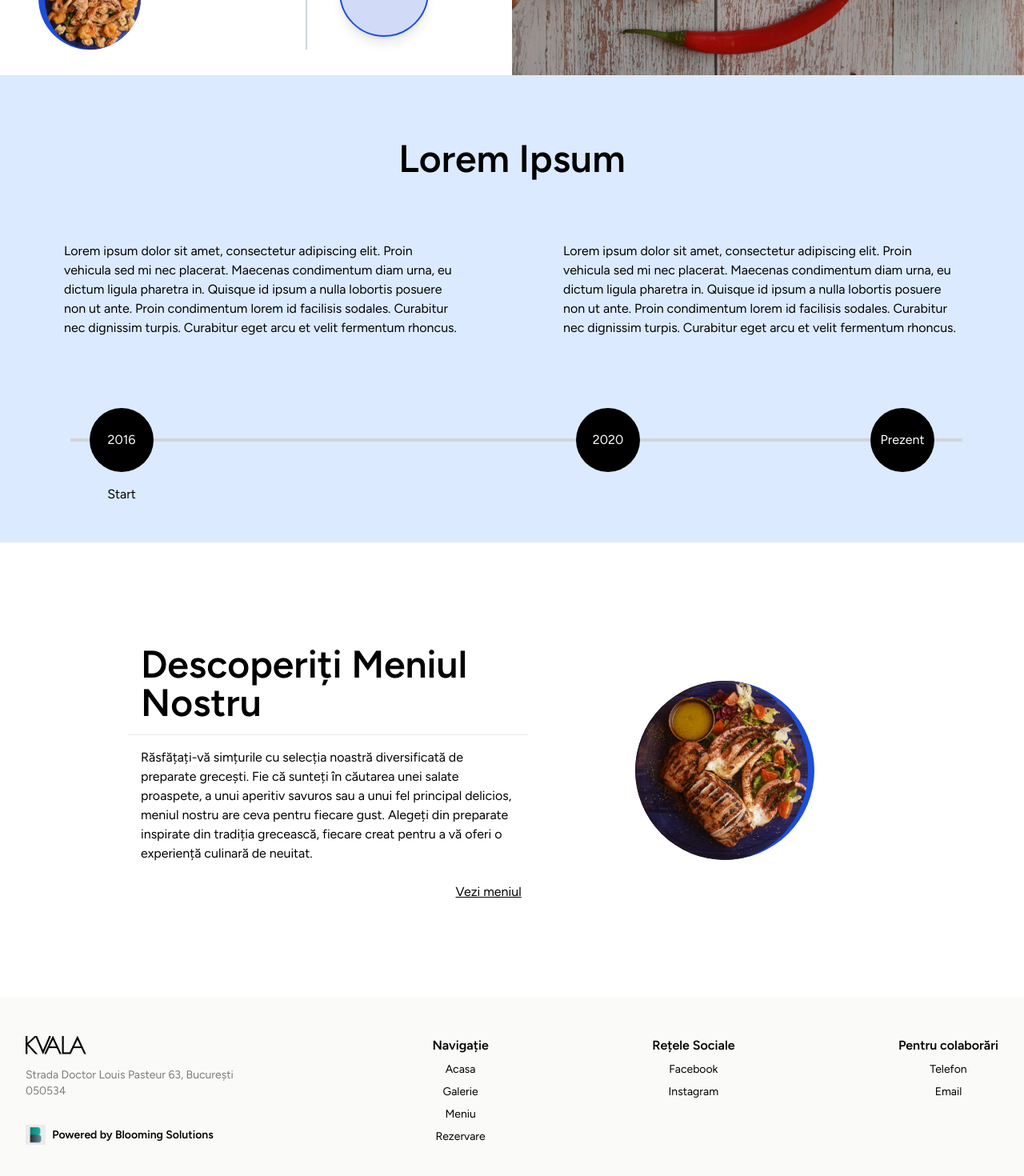
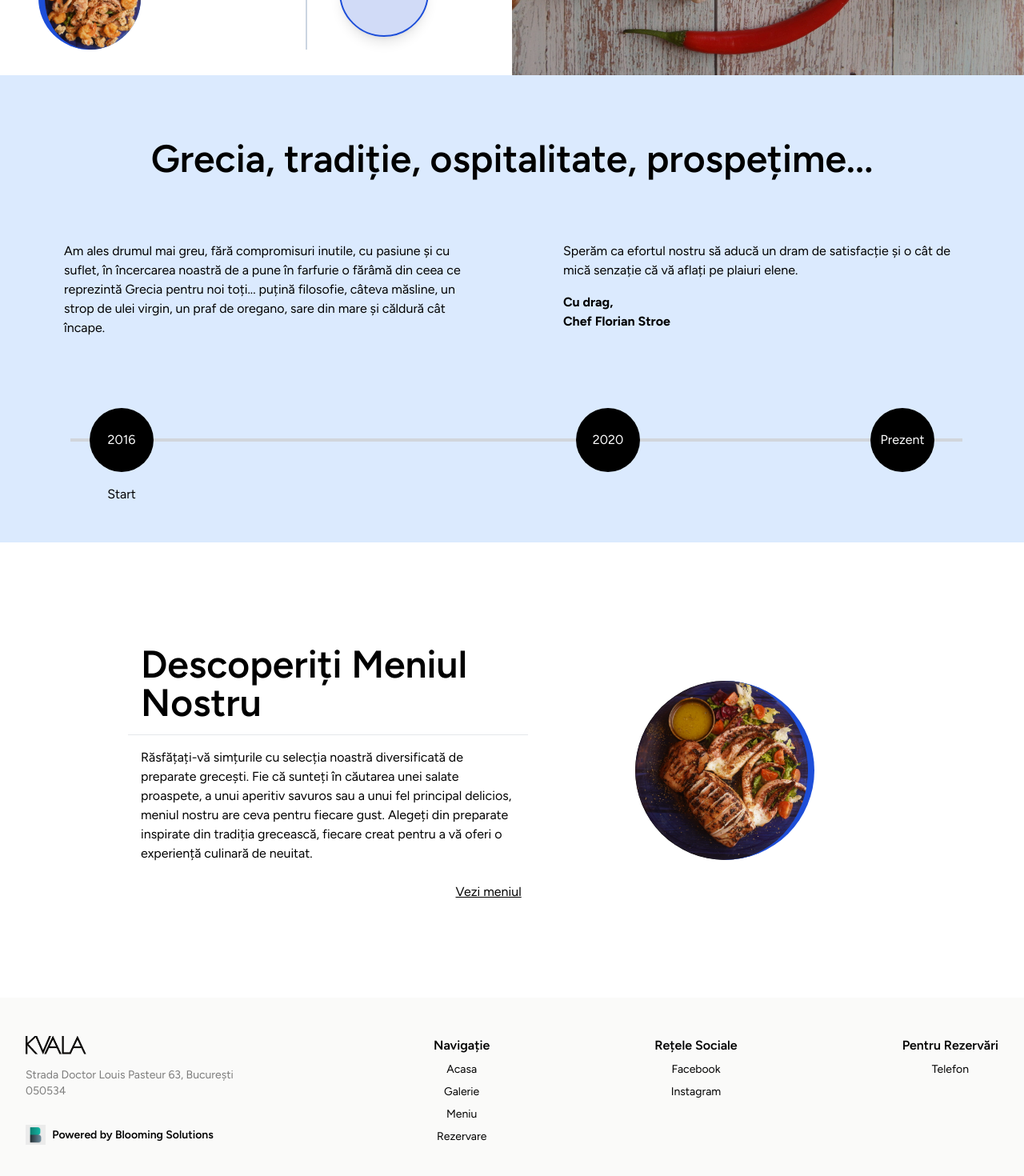
Before and after one commit to antonio-grosu/kvala-website, a Next.js app: page / in a window 1280 px wide. Shown: the part 620-2090 px from the top of the page at 80% size. Built offline with nearby package versions, Linux system fonts and the light colour scheme.

Commit message:
final -dev

```diff
--- a/app/components/Footer.js
+++ b/app/components/Footer.js
@@ -66,7 +66,7 @@ const Footer = () => {
           Facebook
         </Link>
         <Link
-          href="https://www.facebook.com/KvalaRestaurant"
+          href="https://www.instagram.com/kvala.ro/"
           className="text-sm hover:text-blue-700 transition-all "
         >
           Instagram
@@ -74,12 +74,12 @@ const Footer = () => {
       </div>
 
       <div className="flex flex-col md:mt-0 mt-8 md:items-center gap-2">
-        <h3 className="font-semibold">Pentru colaborări</h3>
-        <Link href="" className="text-sm hover:text-blue-700 transition-all ">
+        <h3 className="font-semibold">Pentru Rezervări</h3>
+        <Link
+          href="tel:0726731663"
+          className="text-sm hover:text-blue-700 transition-all "
+        >
           Telefon
-        </Link>
-        <Link href="" className="text-sm hover:text-blue-700 transition-all ">
-          Email
         </Link>
       </div>
     </footer>
--- a/app/components/Galerie_Page/GaleriePost.js
+++ b/app/components/Galerie_Page/GaleriePost.js
@@ -41,16 +41,19 @@ const GaleriePost = (props) => {
         </h1>
         <p className="text-black slide-in">{props.text}</p>
 
-        {/* <div className="border-t-2 border-slate-300 flex items-end justify-end">
+        <div className="border-t-2 border-slate-300 flex items-end justify-end">
           <div className="flex gap-4 mt-4">
-            <button className="bg-blue-500 px-4 py-2 rounded-md text-white hover:rounded-2xl transition-all">
+            <Link
+              href={`${props.link}`}
+              className="bg-blue-500 px-4 py-2 rounded-md text-white hover:rounded-2xl transition-all"
+            >
               Like
-            </button>
-            <button className="bg-green-500 px-4 py-2 rounded-md text-white hover:rounded-2xl transition-all">
+            </Link>
+            {/* <button className="bg-green-500 px-4 py-2 rounded-md text-white hover:rounded-2xl transition-all">
               Postare
-            </button>
+            </button> */}
           </div>
-        </div> */}
+        </div>
       </div>
     );
 };
--- a/app/components/Home_Page/HomeFirst.js
+++ b/app/components/Home_Page/HomeFirst.js
@@ -43,7 +43,7 @@ const HomeFirst = () => {
                 backgroundPosition: "center",
               }}
             ></div>
-            <div className="lg:block hidden text-xs  slide-in -ml-8 mr-4">
+            <div className="xl:block hidden text-xs  slide-in -ml-8 mr-4">
               De la meze savuroase la plăceri dulci, fiecare masă la Kvala
               promite să fie o călătorie delicioasă în inima Greciei.
             </div>
--- a/app/components/Home_Page/HomeSecond.js
+++ b/app/components/Home_Page/HomeSecond.js
@@ -5,17 +5,17 @@ const HomeSecond = () => {
     <div className="flex flex-col px-8 items-center bg-blue-100 py-12">
       {/* Titlu */}
       <h1 className="text-2xl md:text-5xl font-semibold p-8 md:text-center text-left">
-        Lorem Ipsum
+        Grecia, tradiție, ospitalitate, prospețime...
       </h1>
 
       {/* Infos */}
       <div className="flex  md:flex-row md:justify-between flex-col justify-start gap-8">
-        <div className="md:p-12 px-8">
-          Lorem ipsum dolor sit amet, consectetur adipiscing elit. Proin
-          vehicula sed mi nec placerat. Maecenas condimentum diam urna, eu
-          dictum ligula pharetra in. Quisque id ipsum a nulla lobortis posuere
-          non ut ante. Proin condimentum lorem id facilisis sodales. Curabitur
-          nec dignissim turpis. Curabitur eget arcu et velit fermentum rhoncus.
+        <div className="md:p-12 px-8 w-1/2">
+          Am ales drumul mai greu, fără compromisuri inutile, cu pasiune și cu
+          suflet, în încercarea noastră de a pune în farfurie o fărâmă din ceea
+          ce reprezintă Grecia pentru noi toți... puțină filosofie, câteva
+          măsline, un strop de ulei virgin, un praf de oregano, sare din mare și
+          căldură cât încape.
         </div>
         {/* Timeline mobile*/}
         <div className=" md:hidden z-0  flex flex-row w-full items-center">
@@ -38,12 +38,13 @@ const HomeSecond = () => {
             </div>
           </div>
         </div>
-        <div className="md:p-12 px-8">
-          Lorem ipsum dolor sit amet, consectetur adipiscing elit. Proin
-          vehicula sed mi nec placerat. Maecenas condimentum diam urna, eu
-          dictum ligula pharetra in. Quisque id ipsum a nulla lobortis posuere
-          non ut ante. Proin condimentum lorem id facilisis sodales. Curabitur
-          nec dignissim turpis. Curabitur eget arcu et velit fermentum rhoncus.
+        <div className="md:p-12 px-8 w-1/2">
+          Sperăm ca efortul nostru să aducă un dram de satisfacție și o cât de
+          mică senzație că vă aflați pe plaiuri elene. <br />
+          <p className="font-bold mt-4">
+            Cu drag, <br />
+            Chef Florian Stroe
+          </p>
         </div>
       </div>
 
--- a/app/components/Navbar.js
+++ b/app/components/Navbar.js
@@ -117,14 +117,14 @@ const Navbar = () => {
                   Sociale
                 </h3>
                 <Link
-                  href="/"
+                  href="https://www.instagram.com/kvala.ro/"
                   className="block mt-4"
                   onClick={() => setMenu(!menu)}
                 >
                   Instagram
                 </Link>
                 <Link
-                  href="/meniu"
+                  href="https://web.facebook.com/KvalaRestaurant/?_rdc=1&_rdr"
                   className="block mt-4"
                   onClick={() => setMenu(!menu)}
                 >
@@ -134,21 +134,14 @@ const Navbar = () => {
               {/* div contactare */}
               <div>
                 <h3 className="uppercase text-xs text-black/50 tracking-widest">
-                  Contactare
+                  Rezervări
                 </h3>
                 <Link
-                  href="/"
+                  href="tel:0726731663"
                   className="block mt-4"
                   onClick={() => setMenu(!menu)}
                 >
                   Telefon
-                </Link>
-                <Link
-                  href="/meniu"
-                  className="block mt-4"
-                  onClick={() => setMenu(!menu)}
-                >
-                  Email
                 </Link>
               </div>
             </div>
--- a/app/components/Rezervare_Page/RezervareFirst.js
+++ b/app/components/Rezervare_Page/RezervareFirst.js
@@ -35,7 +35,7 @@ const RezervareFirst = () => {
           rezervare și vino să te răsfeți cu preparatele noastre delicioase!
         </p>
         <Link
-          href=""
+          href="tel:0726731663"
           className="px-4 py-2 flex md:inline-block justify-center slide-right bg-blue-700 text-white rounded-md hover:rounded-2xl transition-all"
         >
           Rezervă o masă
--- a/app/galerie/[id]/page.js
+++ b/app/galerie/[id]/page.js
@@ -11,11 +11,12 @@ const elements = [
     id: 1,
     text: "Aromele intense ale cărnii preparate la rotisor, frăgezime și savoare în fiecare bucățică.",
     image: "1.jpg",
+    link: "https://www.instagram.com/kvala.ro/p/DBv3KQEigIo/",
   },
   {
     name: "Experiență autentică",
     title: "Experiență autentică",
-
+    link: "https://www.instagram.com/kvala.ro/p/DBv3Pi4CZdD/",
     id: 2,
     text: "Un preparat servit cu garnituri proaspete, perfect pentru o masă savuroasă.",
     image: "2.jpg",
@@ -24,13 +25,14 @@ const elements = [
     name: "Arome autentice pe farfurie",
     title: "Arome autentice pe farfurie",
     id: 3,
+    link: "https://www.instagram.com/kvala.ro/p/DBv3TTaCLXw/",
     text: "O combinație echilibrată de ingrediente proaspete și carne suculentă, ideală pentru o masă cu adevărat savuroasă.",
     image: "3.jpg",
   },
   {
     name: "Fructe de mare și prospețime",
     title: "Fructe de mare și prospețime",
-
+    link: "https://www.instagram.com/kvala.ro/p/DBv3X4IiroM/",
     id: 4,
     text: "O combinație rafinată de caracatiță fragedă și legume proaspete, pentru o explozie de arome.",
     image: "4.jpg",
@@ -38,7 +40,7 @@ const elements = [
   {
     name: "Savoare marină",
     title: "Savoare marină",
-
+    link: "https://www.instagram.com/kvala.ro/p/DBv3ce_iky5/",
     id: 5,
     text: "Texturi delicate și arome inspirate din mare, o rețetă perfect echilibrată.",
     image: "5.jpg",
@@ -46,7 +48,7 @@ const elements = [
   {
     name: "Răsfăț de început",
     title: "Răsfăț de început",
-
+    link: "https://www.instagram.com/kvala.ro/p/DBv3jo1COlW/",
     id: 6,
     text: "Platou de aperitive ideale pentru a deschide apetitul și a încânta simțurile.",
     image: "6.jpg",
@@ -54,7 +56,7 @@ const elements = [
   {
     name: "Crocanți și delicioși",
     title: "Crocanți și delicioși",
-
+    link: "https://www.instagram.com/kvala.ro/p/DBv3n66CEWj/",
     id: 7,
     text: "Creveți cu crustă aurie, serviți calzi, un răsfăț crocant la fiecare mușcătură.",
     image: "7.jpg",
@@ -62,7 +64,7 @@ const elements = [
   {
     name: "Eleganță pe farfurie",
     title: "Eleganță pe farfurie",
-
+    link: "https://www.instagram.com/kvala.ro/p/DBv3skqCyB4/",
     id: 8,
     text: "Un aranjament de creveți proaspeți pe o farfurie lungă, perfect pentru o experiență rafinată a fructelor de mare.",
     image: "8.jpg",
@@ -71,12 +73,14 @@ const elements = [
     name: "Arome mediteraneene",
     title: "Arome mediteraneene",
     id: 9,
+    link: "https://www.instagram.com/kvala.ro/p/DBv3yaQCPk2/",
     text: "Paste proaspete cu fructe de mare și sos aromat, un preparat cu influențe mediteraneene autentice.",
     image: "9.jpg",
   },
   {
     name: "Bucurie marină",
     id: 10,
+    link: "https://www.instagram.com/kvala.ro/p/DBv33aiCEL4/",
     title: "Bucurie marină",
     text: "O combinație bogată de fructe de mare, pentru iubitorii gusturilor proaspete și aromate.",
     image: "10.jpg",
@@ -85,7 +89,7 @@ const elements = [
     name: "Dulce tentație",
     id: 11,
     title: "Dulce tentație",
-
+    link: "https://www.instagram.com/kvala.ro/p/DBv37sdCL7D/",
     text: "O clătită pufoasă, servită cu topping-uri dulci, perfectă pentru o încheiere de masă desăvârșită.",
     image: "11.jpg",
   },
@@ -93,7 +97,7 @@ const elements = [
     id: 12,
     name: "Clasic și gustos",
     title: "Clasic și gustos",
-
+    link: "https://www.instagram.com/kvala.ro/p/DBv4AK7Cd2L/",
     text: "Pui crocant alături de cartofi prăjiți aurii și sosuri de casă – o alegere ideală pentru toți.",
     image: "12.jpg",
   },
@@ -134,6 +138,7 @@ const PostareGalerie = () => {
             title={post.title}
             text={post.text}
             image={post.image}
+            link={post.link}
           />
         )}
       </div>
--- a/app/meniu/page.js
+++ b/app/meniu/page.js
@@ -54,12 +54,6 @@ const Menu = () => {
           <Link href="#8">Bauturi</Link>
         </div>
       </div>
-      <Link
-        href="/"
-        className="inline-flex w-full mx-auto justify-center slide-in text-blue-700 underline underline-offset-3 mt-4"
-      >
-        Descarca .pdf
-      </Link>
 
       <div
         id="1"
```
